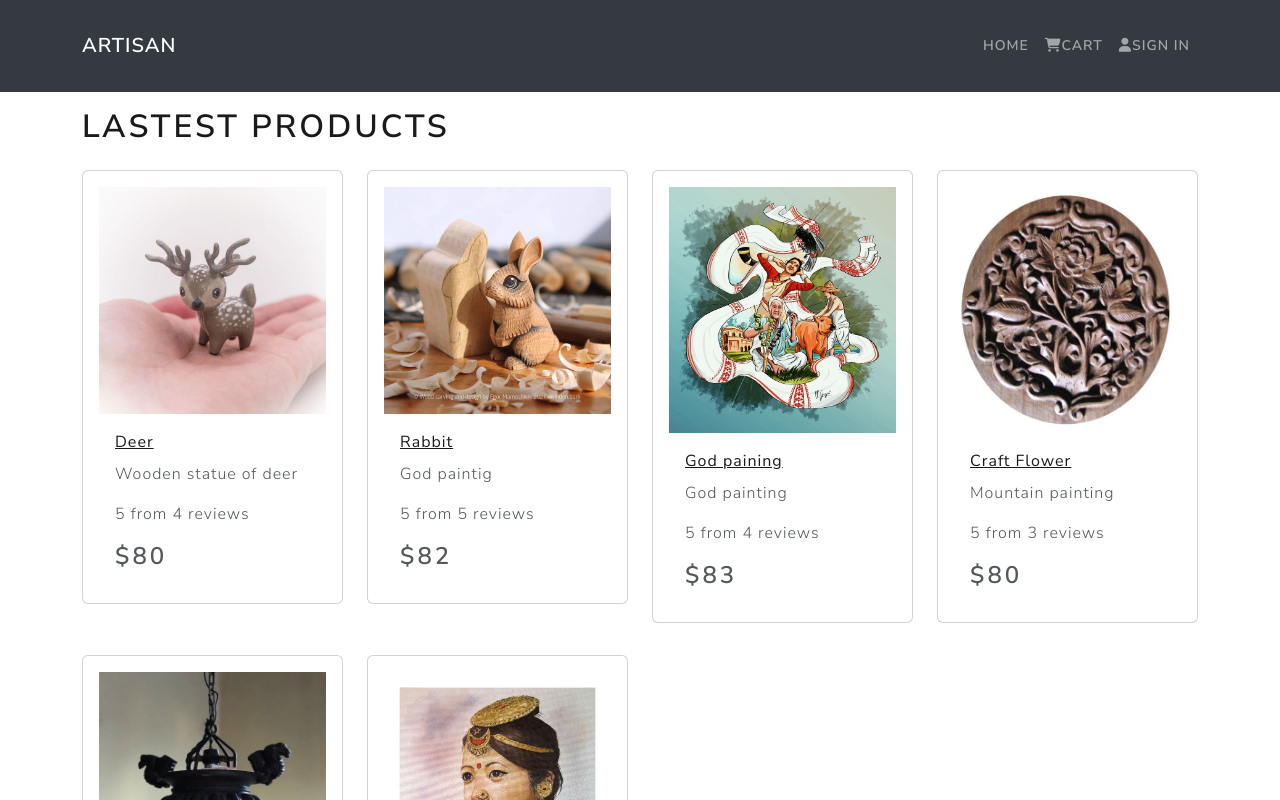
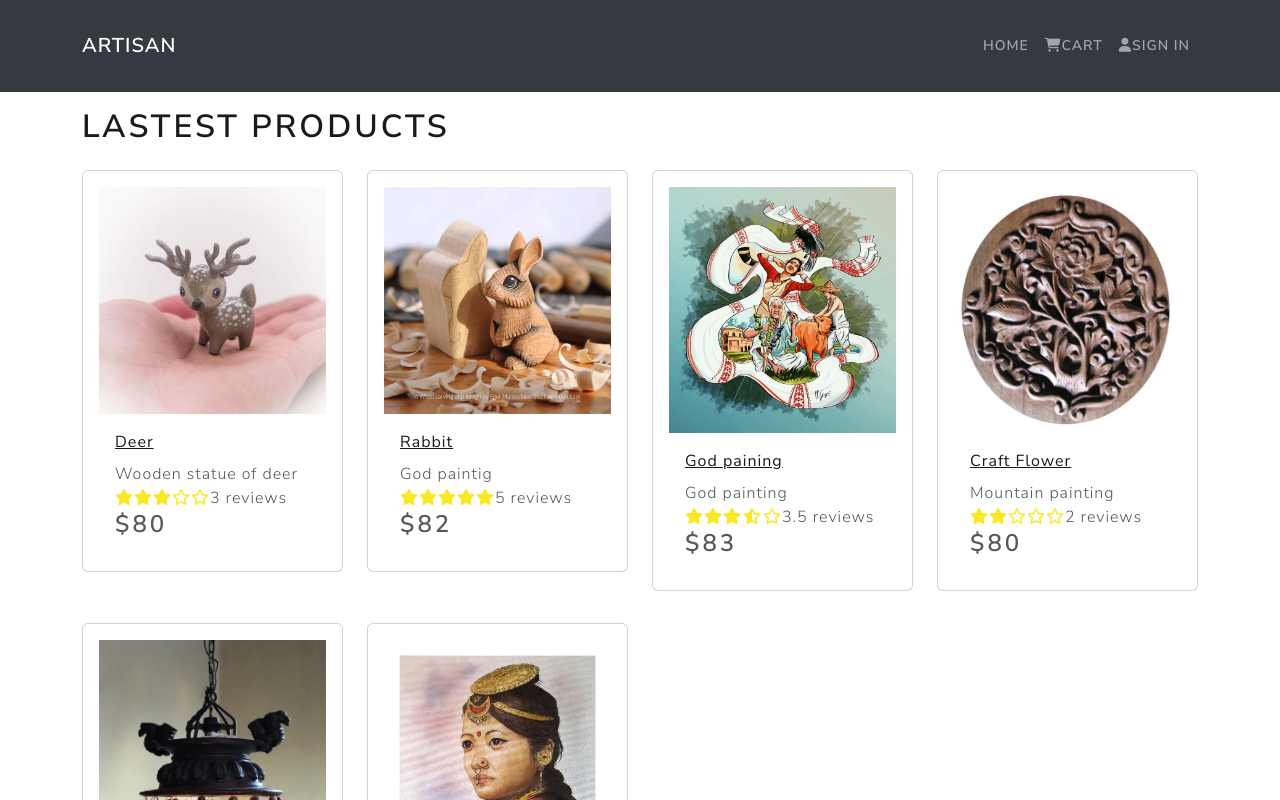
Before and after one commit to RiyaRanaChhetrii/ArtisanFYP, a React (Create React App) app in the folder frontend/: page / in a window 1280 px wide. Shown: the top 800 px of the page. Built offline with nearby package versions, Linux system fonts and the light colour scheme.

Commit message:
Added Rating

```diff
--- a/frontend/src/components/Product.js
+++ b/frontend/src/components/Product.js
@@ -1,5 +1,6 @@
 import React from 'react'
 import { Card } from 'react-bootstrap'
+import Rating from './Rating'
 
 const Product = ({product}) => {
   return (
@@ -16,9 +17,8 @@
         {product.describe}
 
         <Card.Text as='div'>
-          <div className='my-3'>
-            {product.rating} from {product.numReviews } reviews
-          </div>
+          <Rating value={product.rating} text={`${product.numReviews} reviews`} />
+
         </Card.Text>
 
         <Card.Text as='h3'>${product.price}
--- /dev/null
+++ b/frontend/src/components/Rating.js
@@ -0,0 +1,70 @@
+import React from "react"
+
+const Rating = ({ value, text, color }) => {
+  return (
+    <div className="rating">
+      <span>
+        <i style={{color}}
+          className={
+            value >= 1
+              ? "fas fa-star"
+              : value >= 0.5
+              ? 'fas fa-star-half-alt'
+              : 'far fa-star'
+          }
+        ></i>
+      </span>
+      <span>
+        <i style={{color}}
+          className={
+            value >= 2
+              ? "fas fa-star"
+              : value >= 1.5
+              ? 'fas fa-star-half-alt'
+              : 'far fa-star'
+          }
+        ></i>
+      </span>
+      <span>
+        <i style={{color}}
+          className={
+            value >= 3
+              ? "fas fa-star"
+              : value >= 2.5
+              ? 'fas fa-star-half-alt'
+              : 'far fa-star'
+          }
+        ></i>
+      </span>
+      <span>
+        <i style={{color}}
+          className={
+            value >= 4
+              ? "fas fa-star"
+              : value >= 3.5
+              ? 'fas fa-star-half-alt'
+              : 'far fa-star'
+          }
+        ></i>
+      </span>
+      <span>
+        <i style={{color}}
+          className={
+            value >= 5
+              ? "fas fa-star"
+              : value >= 4.5
+              ? 'fas fa-star-half-alt'
+              : 'far fa-star'
+          }
+        ></i>
+      </span>
+      <span>{text && text}</span>
+    </div>
+  );
+};
+
+Rating.defaultProps = {
+    color: '#f8e825',
+}
+
+export default Rating;
--- a/frontend/src/products.js
+++ b/frontend/src/products.js
@@ -8,8 +8,8 @@
         category: 'Woodcarvig',
         price: 80,
         countInStock: 2,
-        rating: 5,
-        numReviews: 4,
+        rating: 3,
+        numReviews: 3,
     },
     {
         _id: '2',
@@ -32,8 +32,8 @@
         category: 'painting',
         price: 83,
         countInStock: 2,
-        rating: 5,
-        numReviews: 4,
+        rating: 3.5,
+        numReviews: 3.5,
     },
     {
         _id: '4',
@@ -44,8 +44,8 @@
         category: 'painting',
         price: 80,
         countInStock: 2,
-        rating: 5,
-        numReviews: 3,
+        rating: 2,
+        numReviews: 2,
     },
     {
         _id: '5',
@@ -56,7 +56,7 @@
         category: 'painting',
         price: 80,
         countInStock: 2,
-        rating: 5,
+        rating: 3,
         numReviews: 3,
     },
     {
@@ -67,8 +67,8 @@
         category: 'painting',
         price: 80,
         countInStock: 2,
-        rating: 5,
-        numReviews: 3,
+        rating: 4.5,
+        numReviews: 4.5,
     }
 ]
 
```
